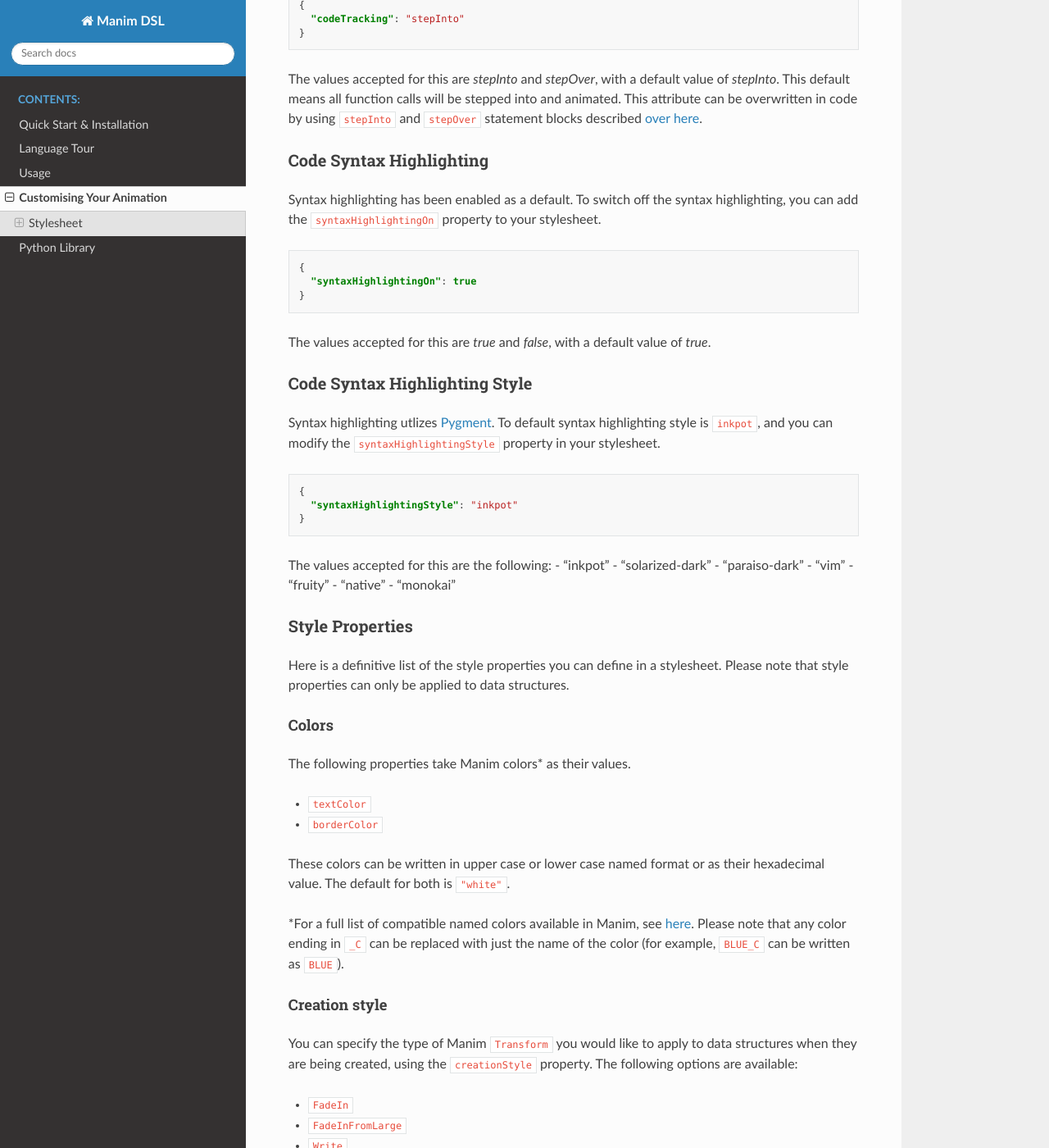
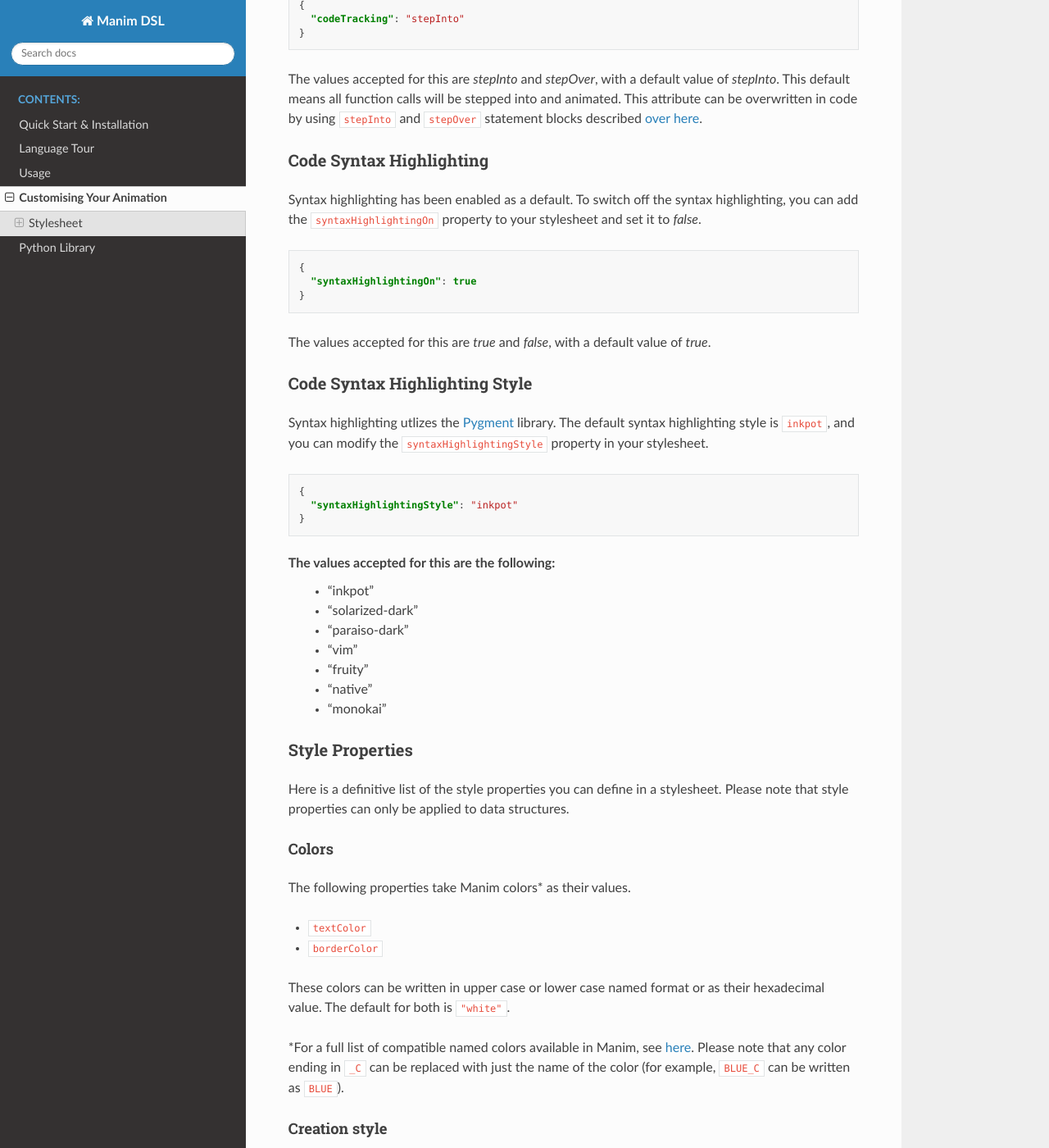
Before and after one commit to VAlgoLang/valgolang.github.io, a Sphinx documentation site: the page built from source/customisation.rst, in a window 1280 px wide and 1400 px high, scrolled down 1564 px. Shown: the whole window at 82% size. Built offline with Sphinx 7.4.7 and the Read the Docs theme 2.0.0, drawn with Linux system fonts in a browser that asks for light colours.

Commit message:
Minor rephrasing

```diff
--- a/source/customisation.rst
+++ b/source/customisation.rst
@@ -75,7 +75,7 @@
 Code Syntax Highlighting
 ^^^^^^^^^^^^^^^^^^^^^^^^^
 
-Syntax highlighting has been enabled as a default. To switch off the syntax highlighting, you can add the ``syntaxHighlightingOn`` property to your stylesheet.
+Syntax highlighting has been enabled as a default. To switch off the syntax highlighting, you can add the ``syntaxHighlightingOn`` property to your stylesheet and set it to `false`.
 
 .. code:: json
 
@@ -88,7 +88,7 @@
 Code Syntax Highlighting Style
 ^^^^^^^^^^^^^^^^^^^^^^^^^^^^^^^
 
-Syntax highlighting utlizes `Pygment <https://pygments.org/demo/>`_. To default syntax highlighting style is ``inkpot``, and you can modify the ``syntaxHighlightingStyle`` property in your stylesheet.
+Syntax highlighting utlizes the `Pygment <https://pygments.org/demo/>`_ library. The default syntax highlighting style is ``inkpot``, and you can modify the ``syntaxHighlightingStyle`` property in your stylesheet.
 
 .. code:: json
 
@@ -97,13 +97,13 @@
     }
 
 The values accepted for this are the following:
-- "inkpot"
-- "solarized-dark"
-- "paraiso-dark"
-- "vim"
-- "fruity"
-- "native"
-- "monokai"
+ * "inkpot"
+ * "solarized-dark"
+ * "paraiso-dark"
+ * "vim"
+ * "fruity"
+ * "native"
+ * "monokai"
 
 Style Properties
 ^^^^^^^^^^^^^^^^^^^^^^^^^^^
```
